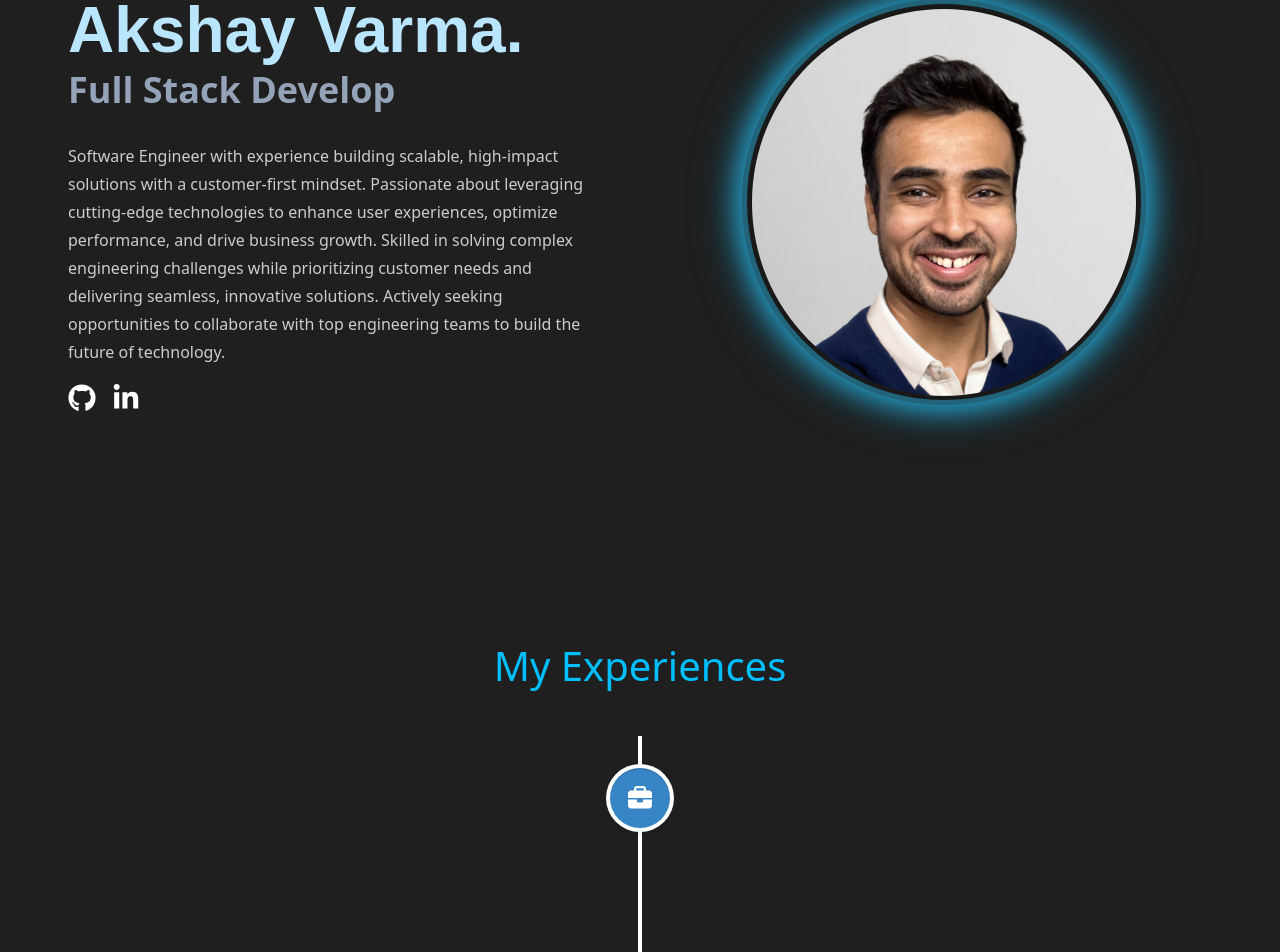
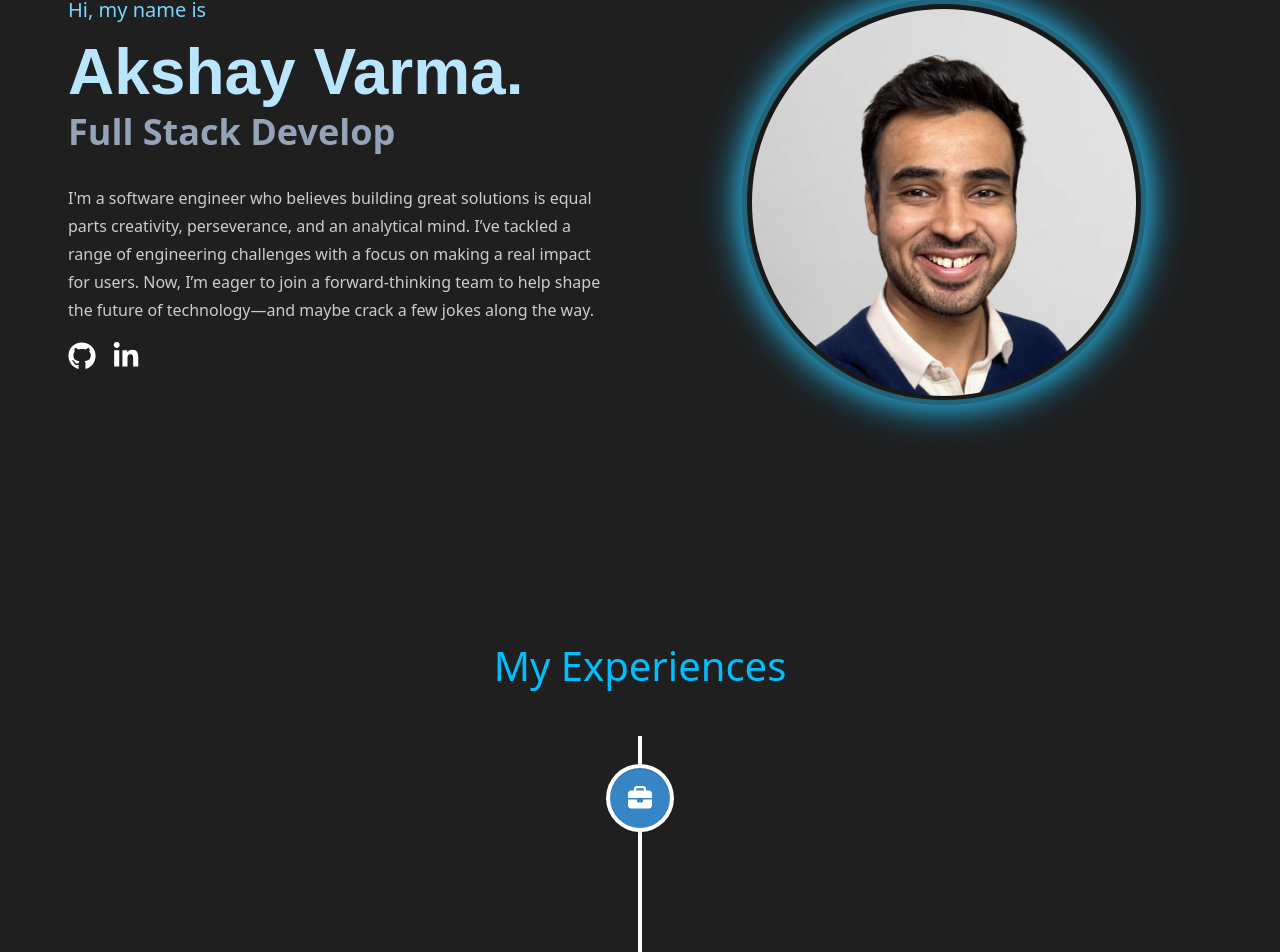
Before and after one commit to akshay722/portfolio, a React (Create React App) app: page / in a window 1280 px wide. Shown: the part 214-1166 px from the top of the page. Built offline with nearby package versions, Linux system fonts and the light colour scheme.

Commit message:
update bio

```diff
--- a/src/components/Experiences.js
+++ b/src/components/Experiences.js
@@ -16,9 +16,9 @@ import "../styles/experiences.css";
 const experiences = [
   {
     title: "Full Stack Engineer",
-    company: "Aigiliti",
+    company: "Aigiliti (Anchorage Digital)",
     description:
-      "Contributed to the development of an enterprise-level applications, designing a user-centric frontend that simplified the configuration and deployment of AWS infrastructure. Focused on delivering an intuitive interface while integrating backend systems for seamless experience",
+      "Spearheaded the development of a scalable trading platform. Focused on delivering an intuitive interface while integrating backend systems for seamless experience",
     date: "August 2024 - December 2024",
     icon: faBriefcase,
     background: "rgb(55, 133, 196)",
@@ -36,10 +36,10 @@ const experiences = [
   },
   {
     title: "Software Engineer",
-    company: "iSpace",
+    company: "iSpace (Relative Finance)",
     description:
-      "In this role, I worked closely with senior developers to create robust services and implemented key features and web pages that enhanced user interaction.",
-    date: "January 2020 - November 2021",
+      "Built secure, scalable fintech solutions, including real-time asset tracking, user dashboards, and authentication systems",
+    date: "August 2020 - November 2021",
     icon: faGraduationCap,
     background: "rgb(55, 133, 196)",
     color: "#fff",
--- a/src/constants/bio.js
+++ b/src/constants/bio.js
@@ -8,5 +8,5 @@ export const bio = {
     "UTD Masters Graduate",
   ],
   description:
-    "Software Engineer with experience building scalable, high-impact solutions with a customer-first mindset. Passionate about leveraging cutting-edge technologies to enhance user experiences, optimize performance, and drive business growth. Skilled in solving complex engineering challenges while prioritizing customer needs and delivering seamless, innovative solutions. Actively seeking opportunities to collaborate with top engineering teams to build the future of technology.",
+    "I'm a software engineer who believes building great solutions is equal parts creativity, perseverance, and an analytical mind. I’ve tackled a range of engineering challenges with a focus on making a real impact for users. Now, I’m eager to join a forward-thinking team to help shape the future of technology—and maybe crack a few jokes along the way.",
 };
```
